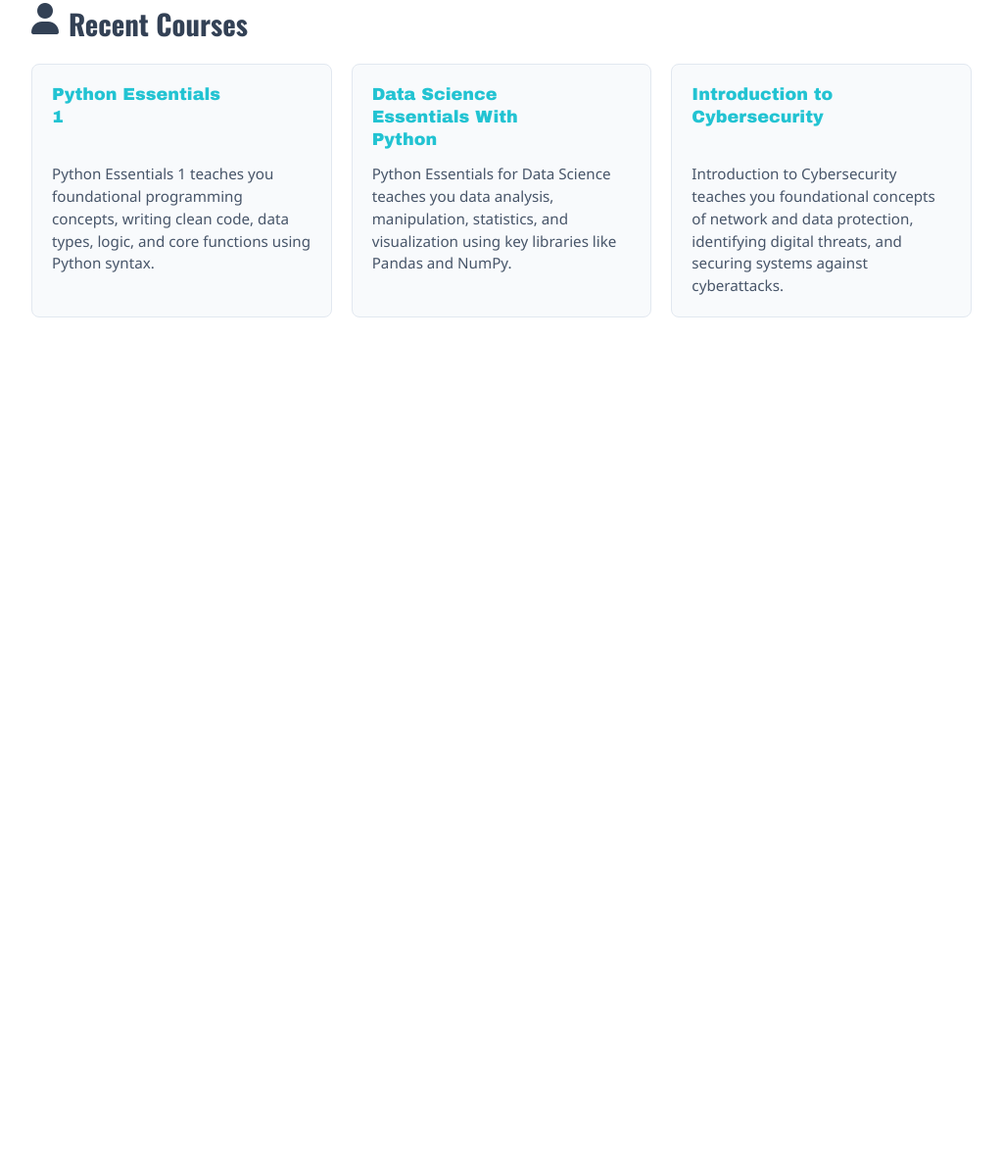
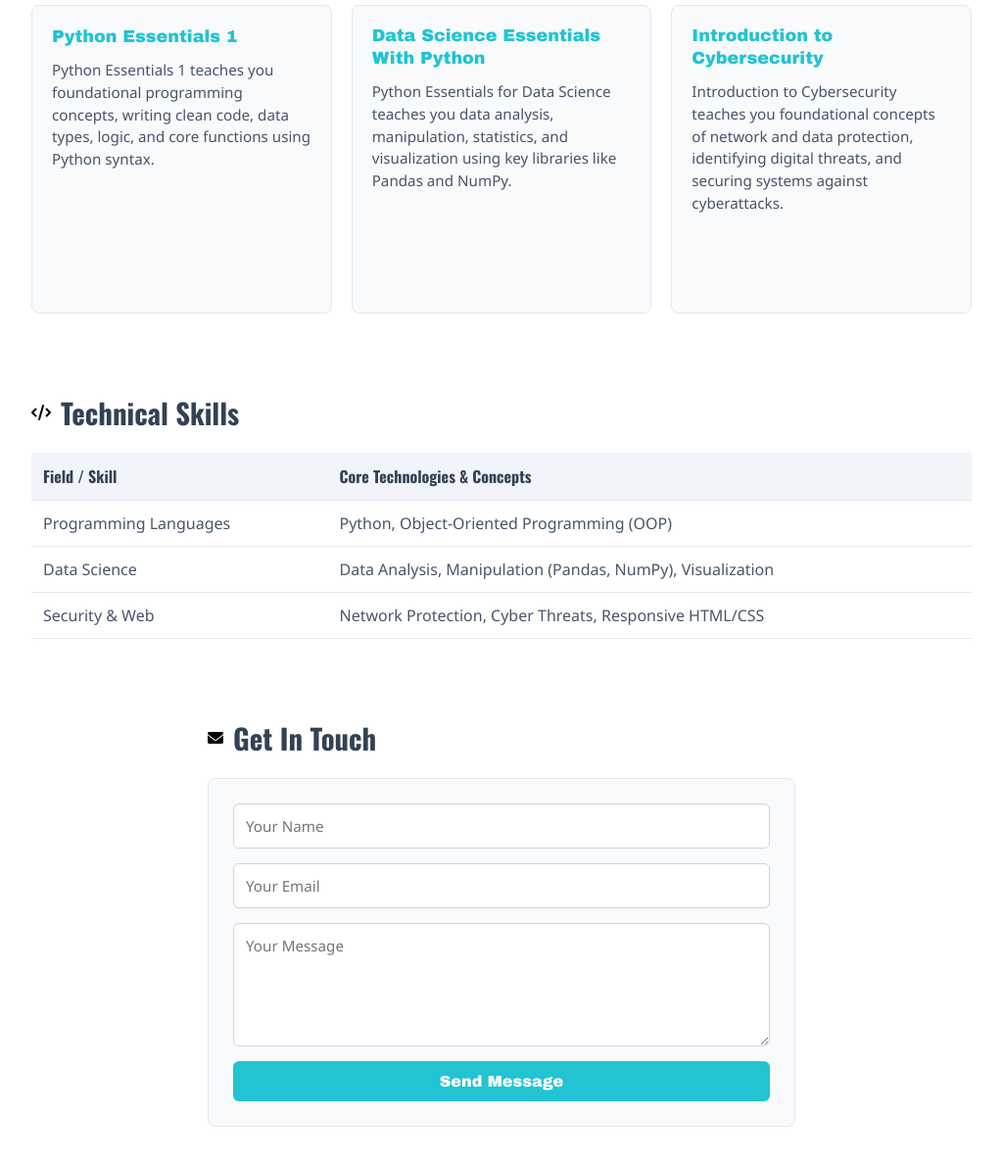
Before and after one commit to amjedalzobi/web, a plain HTML site: page index.html in a window 1280 px wide. Shown: the part 452-1642 px from the top of the page at 98% size, without its empty margins (128-1151 px from the left). Before the commit the page ends 816 px from the top, so only its background shows below. Drawn offline with nearby package versions, Linux system fonts and the light colour scheme; a script that the page names is missing; a web font is replaced by a local one.

Commit message:
Update index.html

```diff
--- a/index.html
+++ b/index.html
@@ -32,7 +32,7 @@
             text-align: center;
             max-width: 700px;
             padding: 0 20px;
-            margin-top: 150px;
+            margin-top: 90px;
         }
 
         h2 {
@@ -106,15 +106,8 @@
             flex: 1;
             min-width: 250px;
             box-sizing: border-box;
-        }
-
-        /* حاوية مخصصة لترتيب اسم الكورس والباجة بجانب بعضهما */
-        .card-header-area {
-            display: flex;
-            justify-content: space-between;
-            align-items: flex-start;
-            gap: 10px;
-            margin-bottom: 10px;
+            position: relative;
+            top: 0;
         }
 
         .project-card a {
@@ -123,6 +116,8 @@
             font-size: 1.1rem;
             text-decoration: none;
             line-height: 1.3;
+            display: inline-block;
+            margin-bottom: 10px;
         }
 
         .project-card a:hover {
@@ -134,24 +129,102 @@
             color: #475569;
             font-size: 0.95rem;
             line-height: 1.5;
-            margin: 0;
+            margin: 0 0 10px 0;
         }
 
-        /* تصغير حجم الحاوية المخصصة للباجة لتندمج بذكاء أعلى الكرت */
+        /* حاوية الباجة المخصصة لتناسب وضعها الجديد أسفل النص */
         .badge-box {
-            flex-shrink: 0;
-            width: 70px; /* تصغير العرض المخصص */
-            height: 70px; /* تصغير الارتفاع لتصبح ملمومة */
+            width: 70px;
+            height: 70px;
             display: flex;
             align-items: center;
             justify-content: center;
             overflow: hidden;
         }
 
-        /* تحجيم الـ iframe المجلوب من كريدلي ليناسب المساحة الصغيرة الجديدة */
         .badge-box div {
-            transform: scale(0.45); /* عمل زووم تصغيري دقيق للباجة التفاعلية */
+            transform: scale(0.45);
             transform-origin: center;
+        }
+
+        /* تأثير الـ hover المباشر بدون أي transition */
+        .project-card:hover {
+            top: -8px;
+            box-shadow: 0 10px 10px rgba(0, 0, 0, 0.1);
+        }
+
+        .animated {
+            opacity: 0;
+            animation: fadeInUp 0.6s ease-out forwards;
+        }
+
+        .card-1 { animation-delay: 0.1s; }
+        .card-2 { animation-delay: 0.2s; }
+        .card-3 { animation-delay: 0.3s; }
+
+        @keyframes fadeInUp {
+            from {
+                opacity: 0;
+                transform: translateY(20px);
+            }
+            to {
+                opacity: 1;
+                transform: translateY(0);
+            }
+        }
+
+        /* تنسيق الجدول */
+        table {
+            width: 100%;
+            border-collapse: collapse;
+            margin-top: 15px;
+        }
+
+        th, td {
+            padding: 12px;
+            border-bottom: 1px solid #e2e8f0;
+            text-align: left;
+        }
+
+        th {
+            background-color: #f1f5f9;
+            color: #334155;
+            font-family: 'Oswald', sans-serif;
+        }
+
+        td {
+            color: #475569;
+        }
+
+        /* تنسيق الفورم */
+        form {
+            display: flex;
+            flex-direction: column;
+            gap: 15px;
+            background-color: #f8fafc;
+            padding: 25px;
+            border-radius: 8px;
+            border: 1px solid #e2e8f0;
+        }
+
+        input, textarea {
+            padding: 12px;
+            border: 1px solid #cbd5e1;
+            border-radius: 6px;
+            font-size: 0.95rem;
+            font-family: 'Segoe UI', sans-serif;
+            outline-color: rgb(34, 195, 210);
+        }
+
+        button {
+            padding: 12px;
+            background-color: rgb(34, 195, 210);
+            color: white;
+            border: none;
+            border-radius: 6px;
+            font-family: 'Archivo Black', sans-serif;
+            font-size: 1rem;
+            cursor: pointer;
         }
     </style>
 </head>
@@ -171,39 +244,75 @@
         </div>
         <div class="projects-grid">
 
-            <div class="project-card">
-                <div class="card-header-area">
+            <div class="project-card animated card-1">
                 <a href="https://www.netacad.com/courses/python-essentials-1?courseLang=en-US">Python Essentials 1</a>
+                <p>Python Essentials 1 teaches you foundational programming concepts, writing clean code, data types, logic, and core functions using Python syntax.</p>
                 <div class="badge-box">
                     <div data-iframe-width="150" data-iframe-height="270" data-share-badge-id="c3f3e52b-39d9-44a4-8e55-437603a5da7f" data-share-badge-host="https://www.credly.com"></div>
                 </div>
             </div>
-                <p>Python Essentials 1 teaches you foundational programming concepts, writing clean code, data types, logic, and core functions using Python syntax.</p>
-            </div>
 
-            <div class="project-card">
-                <div class="card-header-area">
+            <div class="project-card animated card-2">
                 <a href="https://www.netacad.com/courses/data-science-essentials-with-python?courseLang=en-US">Data Science Essentials With Python</a>
+                <p>Python Essentials for Data Science teaches you data analysis, manipulation, statistics, and visualization using key libraries like Pandas and NumPy.</p>
                 <div class="badge-box">
                     <div data-iframe-width="150" data-iframe-height="270" data-share-badge-id="85db6121-bd92-434f-b40b-78d107d89a8a" data-share-badge-host="https://www.credly.com"></div>
                 </div>
             </div>
-                <p>Python Essentials for Data Science teaches you data analysis, manipulation, statistics, and visualization using key libraries like Pandas and NumPy.</p>
-            </div>
 
-            <div class="project-card">
-                <div class="card-header-area">
+            <div class="project-card animated card-3">
                 <a href="https://www.netacad.com/courses/introduction-to-cybersecurity?courseLang=en-US">Introduction to Cybersecurity</a>
+                <p>Introduction to Cybersecurity teaches you foundational concepts of network and data protection, identifying digital threats, and securing systems against cyberattacks.</p>
                 <div class="badge-box">
                     <div data-iframe-width="150" data-iframe-height="270" data-share-badge-id="a5ace8b6-26b4-42fe-a57b-ab3a7c7003cb" data-share-badge-host="https://www.credly.com"></div>
                 </div>
-                </div>
-                <p>Introduction to Cybersecurity teaches you foundational concepts of network and data protection, identifying digital threats, and securing systems against cyberattacks.</p>
             </div>
 
         </div>
     </div>
 
+    <div class="projects-section">
+        <div class="projects-header">
+            <i class="fa-solid fa-code"></i>
+            <h3>Technical Skills</h3>
+        </div>
+        <table>
+            <thead>
+                <tr>
+                    <th>Field / Skill</th>
+                    <th>Core Technologies & Concepts</th>
+                </tr>
+            </thead>
+            <tbody>
+                <tr>
+                    <td>Programming Languages</td>
+                    <td>Python, Object-Oriented Programming (OOP)</td>
+                </tr>
+                <tr>
+                    <td>Data Science</td>
+                    <td>Data Analysis, Manipulation (Pandas, NumPy), Visualization</td>
+                </tr>
+                <tr>
+                    <td>Security & Web</td>
+                    <td>Network Protection, Cyber Threats, Responsive HTML/CSS</td>
+                </tr>
+            </tbody>
+        </table>
+    </div>
+
+    <div class="projects-section" style="max-width: 640px;">
+        <div class="projects-header">
+            <i class="fa-solid fa-envelope"></i>
+            <h3>Get In Touch</h3>
+        </div>
+        <form action="#" method="POST">
+            <input type="text" placeholder="Your Name" required>
+            <input type="email" placeholder="Your Email" required>
+            <textarea placeholder="Your Message" rows="5" required></textarea>
+            <button type="submit">Send Message</button>
+        </form>
+    </div>
+
     <script type="text/javascript" async src="https://cdn.credly.com/assets/utilities/embed.js"></script>
 </body>
 </html>
```
Lines whose indentation alone changed are shown as unchanged.
